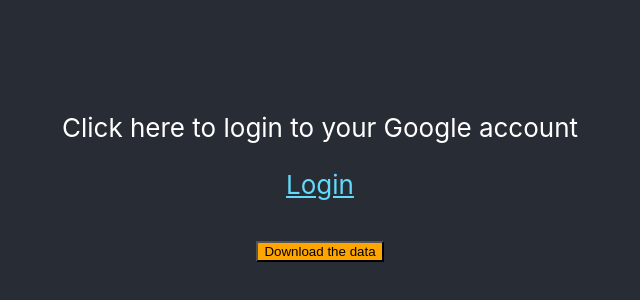
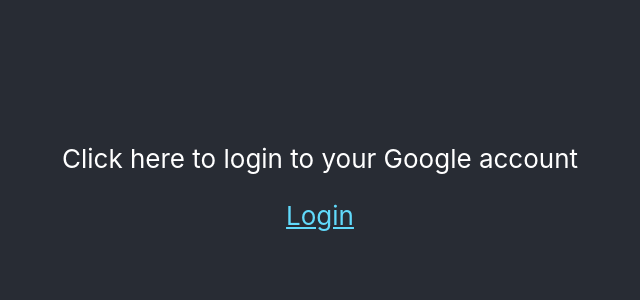
Before and after one commit to prem2597/Google-Fit-Web, a React (Create React App) app in the folder googlefit/: page / in a window 1280 px wide. Shown: the part 226-526 px from the top of the page, without its empty margins (320-960 px from the left). Built offline with nearby package versions, Linux system fonts and the light colour scheme.

Commit message:
single button

```diff
--- a/googlefit/src/App.js
+++ b/googlefit/src/App.js
@@ -1,5 +1,4 @@
 import React from 'react';
-import Button from 'react-bootstrap/Button'
 import './App.css';
 import axios from 'axios';
 import FileDownload from 'js-file-download';
@@ -11,6 +10,15 @@
       token: "",
       startDate: "2020-07-20",
       endDate: Date.now()
+    }
+  }
+
+  componentDidMount() {
+    var url = window.location.href;
+    while(url.includes("access_token")) {
+      alert("Please wait until we get your data")
+      setTimeout(this.onsubmit(), 1000)
+      break;
     }
   }
 
@@ -74,7 +82,7 @@
     }).then((resp) => {
       var array = resp.data["point"]
       if(array.length === 0) {
-        alert("There is no step data associated with this account")
+        alert("There is no heart data associated with this account")
       } else {
         var dA = [];
         var items = [];
@@ -130,13 +138,11 @@
           str += totalData[p].toString() + "\r\n";
         }
         FileDownload(str,'steps.csv');
-        alert("Please wait till the file get downloaded")
       }
     });
   }
 
-  onsubmit = async (e) => {
-    e.preventDefault();
+  onsubmit = async () => {
     var url = window.location.href;
     var a = url.split("access_token=");
     var access_token = a[1].split("&")[0];
@@ -150,6 +156,7 @@
       // await this.onStep();
       await this.onHeart();
     }
+    return
   }
 
   render() {
@@ -165,10 +172,6 @@
             >
             Login
           </a>
-          <div>
-            <br />
-            <Button type="Submit" onClick={this.onsubmit} style={{backgroundColor: "orange"}}>Download the data</Button>
-          </div>
         </header>
       </div>
     );
```
Also changed, not shown: 1 other file (tests, documents, lock files or other folders).
